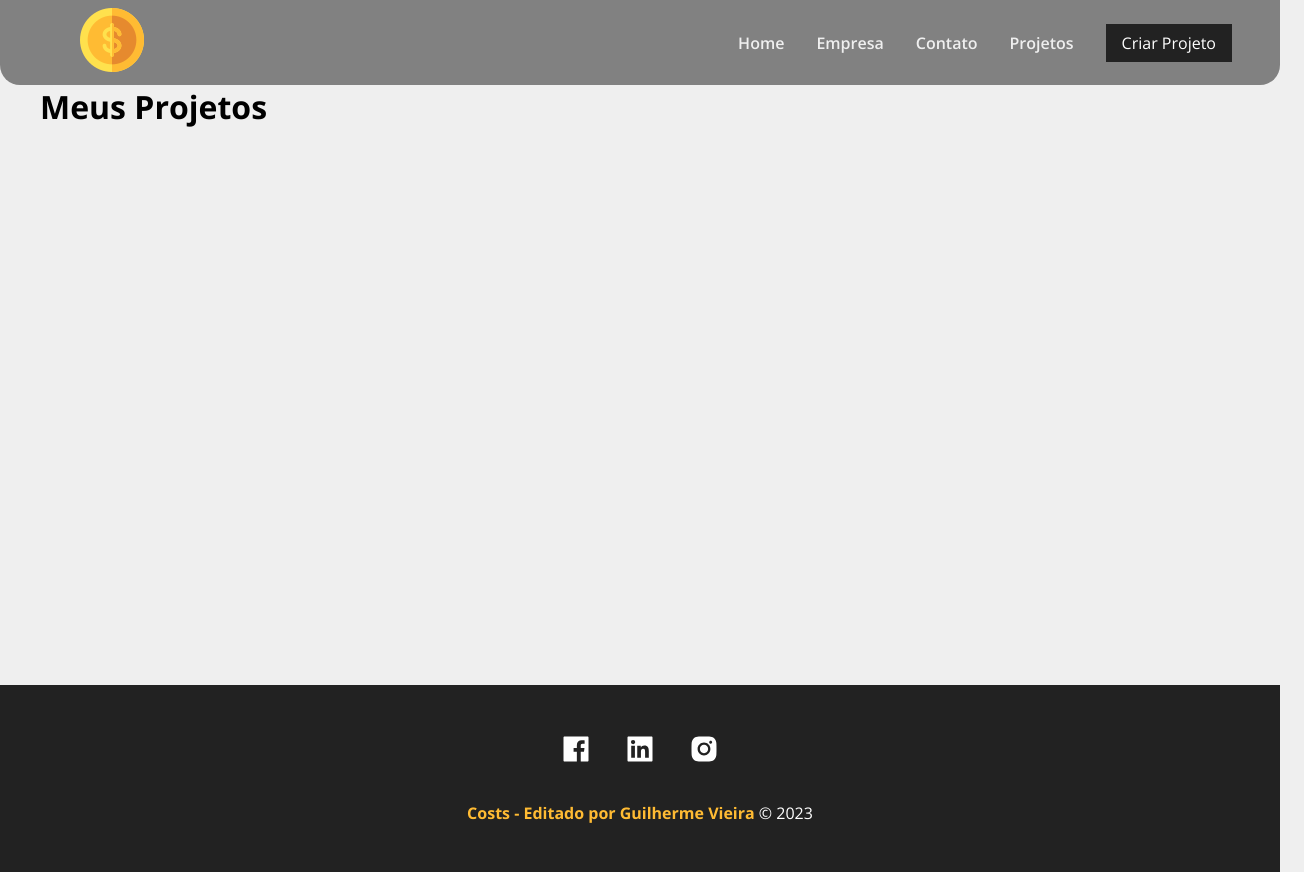
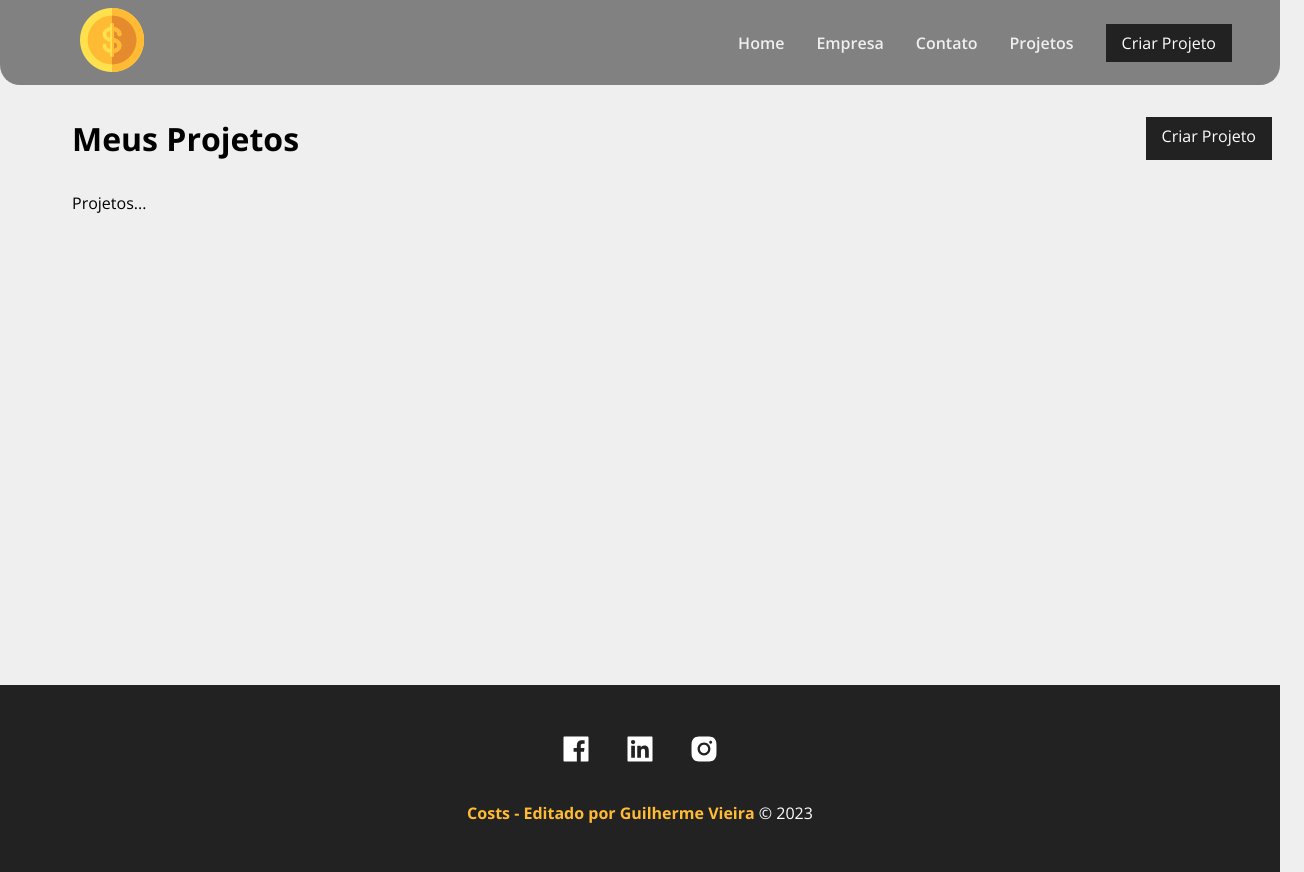
Before and after one commit to gui-nvieira/yt-costs, a React (Create React App) app: page /projects in a window 1280 px wide. Shown: the whole page, 1304 px wide, since content can reach past the window. Built offline with nearby package versions, Linux system fonts and the light colour scheme.

Commit message:
Edit Projects page

```diff
--- a/src/components/pages/Projects.js
+++ b/src/components/pages/Projects.js
@@ -1,5 +1,8 @@
 import Message from "../layout/Message"
 import { useLocation } from "react-router-dom"
+import styles from "./Projects.module.css"
+import Container from "../layout/Container"
+import LinkButton from "../layout/LinkButton"
 
 function Projects() {
 
@@ -11,9 +14,16 @@
 
 
     return (
-        <div>
-            <h1>Meus Projetos</h1>
+        <div className={styles['project_container']}>
+            <div className={styles['title_container']}>
+                <h1>Meus Projetos</h1>
+                <LinkButton to="/newproject" text="Criar Projeto"></LinkButton>
+            </div>
+
             {message && <Message msg={message} type="sucess" />}
+            <Container customClass="start">
+                <p>Projetos...</p>
+            </Container>
         </div>
     )
 }
--- /dev/null
+++ b/src/components/pages/Projects.module.css
@@ -0,0 +1,8 @@
+.project_container {
+  padding: 2em;
+}
+.title_container {
+  display: flex;
+  justify-content: space-between;
+  margin-bottom: 2em;
+}
```
